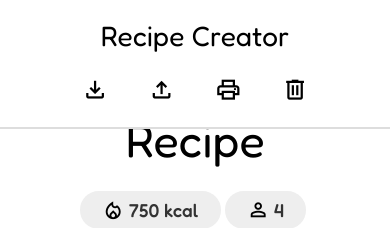
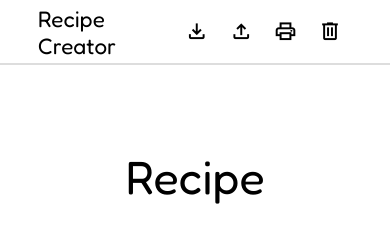
Before and after one commit to dirckvdende/recipe-creator, a Nuxt app: page / in a window 390 px wide. Shown: the top 228 px of the page. Built offline with nearby package versions, Linux system fonts and the light colour scheme.

Commit message:
Style changes for mobile devices

```diff
--- a/app/components/CenterContent.vue
+++ b/app/components/CenterContent.vue
@@ -20,6 +20,9 @@
             padding: 0 1cm;
             margin-top: 6em;
         }
+        @media screen and (max-width: constants.$mobile-width) {
+            margin-top: 8em;
+        }
 
         & > div {
             width: 100%;
--- a/app/components/Editable.vue
+++ b/app/components/Editable.vue
@@ -82,7 +82,14 @@
     }
     :global(.section:hover) .element::before,
     :global(.active-section) .element::before {
-        @media screen { border: 1.5pt dashed #ddd; }
+        @media screen {
+            border: 1.5pt dashed #ddd;
+        }
+    }
+    @media screen and ((pointer: none) or (pointer: coarse)) {
+        .element::before {
+            border: 1.5pt dashed #ddd;
+        }
     }
     .element:hover::before {
         border: 1.5pt dashed #aaa !important;
--- a/app/components/header/Header.vue
+++ b/app/components/header/Header.vue
@@ -78,12 +78,18 @@
         }
 
         @media screen and (max-width: constants.$mobile-width) {
-            flex-direction: column;
-            align-items: center;
-            padding: 1em 0;
-            height: auto;
 
-            .left { margin-bottom: 1em; }
+            .left h1 {
+                font-size: 1.2em;
+            }
+
+            .right {
+                height: auto;
+
+                ul {
+                    height: auto;
+                }
+            }
         }
     }
 
--- a/app/components/header/NavItem.vue
+++ b/app/components/header/NavItem.vue
@@ -36,10 +36,17 @@
             cursor: pointer;
             background-color: transparent;
             font-family: inherit;
+            font-size: .7em;
+            @media screen and (max-width: constants.$mobile-width) {
+                padding: 0 .8em;
+            }
 
             .icon {
                 font-size: 1.7em;
                 @media screen and (max-width: 800px) { font-size: 2em; }
+                @media screen and (max-width: constants.$mobile-width) {
+                    font-size: 1.8em;
+                }
             }
 
             .text {
```
